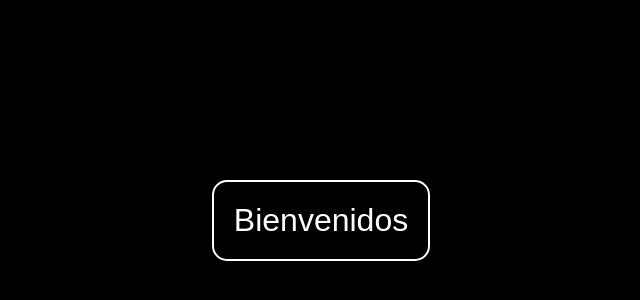
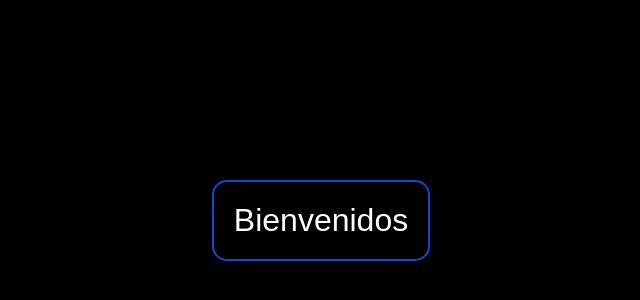
Before and after one commit to devarturobl/demos, a plain HTML site: page index.html in a window 1280 px wide. Shown: the part 180-480 px from the top of the page, without its empty margins (319-959 px from the left). Drawn offline with Linux system fonts and the light colour scheme.

Commit message:
Cambio de color

```diff
--- a/index.html
+++ b/index.html
@@ -16,7 +16,7 @@
             font-family: Arial, sans-serif;
         }
         .welcome-box {
-            border: 2px solid white;
+            border: 2px solid rgb(13, 74, 206);
             border-radius: 15px;
             padding: 20px;
             text-align: center;
```
